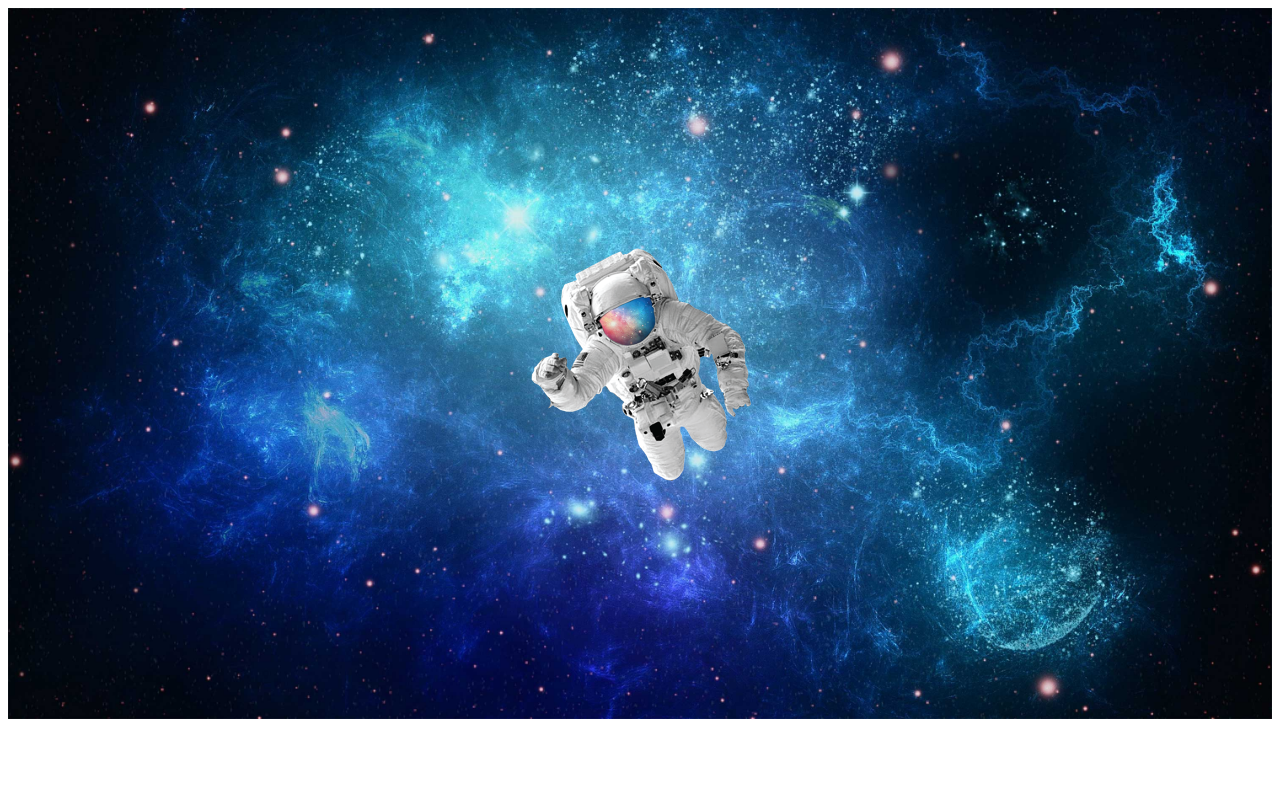
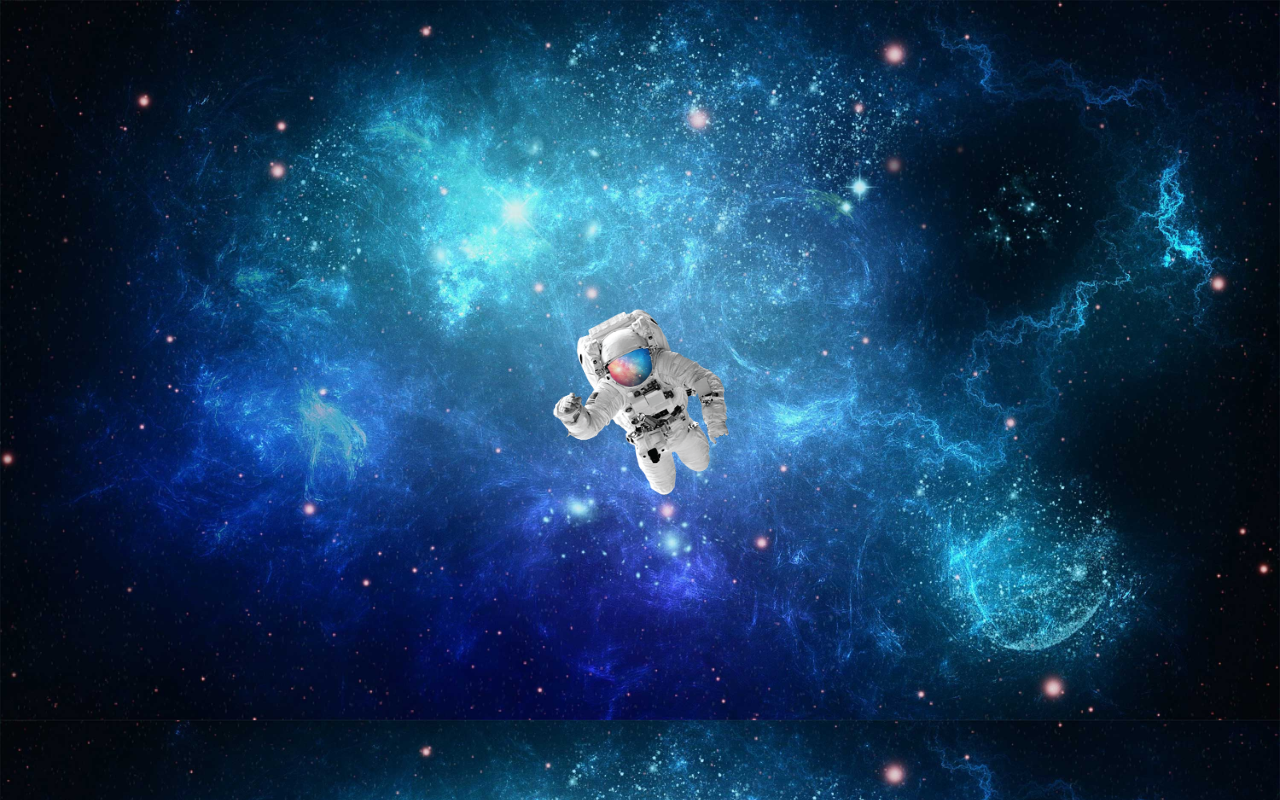
Before and after one commit to Julioo-Cesar/html-e-css, a plain HTML site: page MODULO 3/desafios/desafio11/index.html in a window 1280 px wide. Drawn offline with Linux system fonts and the light colour scheme.

Commit message:
refatoração no código do desafio 11

```diff
--- a/MODULO 3/desafios/desafio11/index.html
+++ b/MODULO 3/desafios/desafio11/index.html
@@ -7,10 +7,12 @@
     <title>Astronauta</title>
     <link rel="stylesheet" href="style.css">
 </head>
+
 <body>
-    <div class="container">
-        <img src="espaco.jpg" alt="" class="espaco">
-        <img src="astronauta.png" alt="" class="astronauta">
-    </div>
+    <article id="container">
+
+        <section id="conteudo"></section>
+
+    </article>
 </body>
 </html>
--- a/MODULO 3/desafios/desafio11/style.css
+++ b/MODULO 3/desafios/desafio11/style.css
@@ -1,17 +1,29 @@
-.container {
-    display: flex;
-    align-items: center;
-    justify-content: center;
-    margin: auto;
+* {
+    margin: 0;
+    padding: 0;
+    box-sizing: border-box;
 }
 
-.espaco {
-    max-width: 100%;
-    max-height: 100%;
+#container {
+    height: 100vh;
+
     position: relative;
+
+    background-image: url('espaco.jpg');
+    background-size: 100%;
 }
 
-.astronauta {
+#conteudo {
     position: absolute;
-    max-width: 250px;
+
+    background-image: url('astronauta.png');
+    background-size: 100%;
+
+    height: 200px;
+    width: 200px;
+
+    top: 50%;
+    left: 50%;
+
+    transform: translate(-50%, -50%);
 }
```
